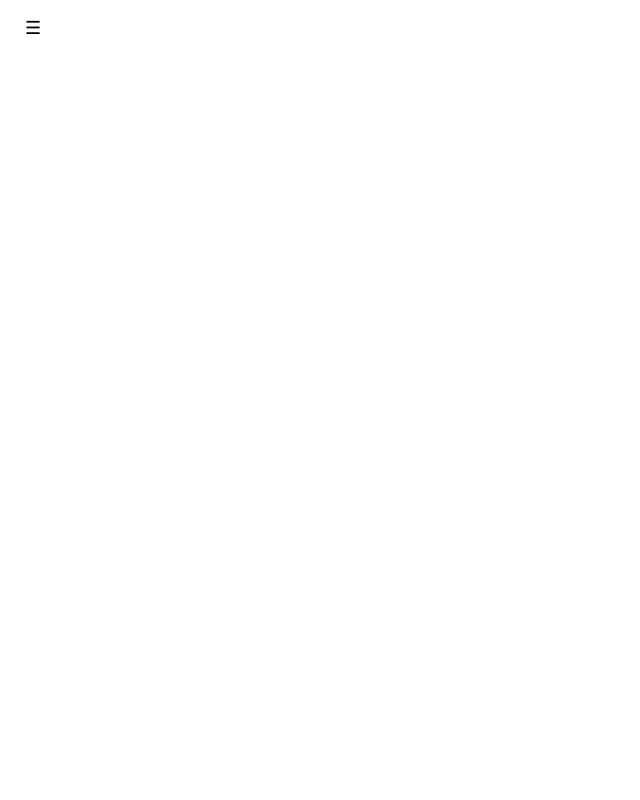
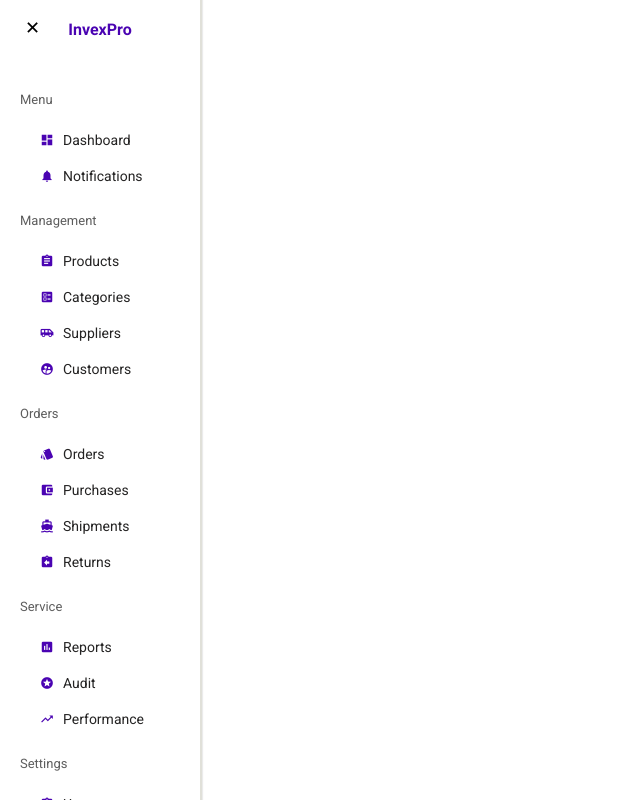
Before and after one commit to kavindunilshan/invex-pro-fo, an Angular app: page / in a window 1280 px wide. Shown: the top 800 px of the page, without its empty margins (0-640 px from the left). Built offline with nearby package versions, Linux system fonts and the light colour scheme.

Commit message:
Sidebar component done.

```diff
--- a/src/app/app.module.ts
+++ b/src/app/app.module.ts
@@ -9,6 +9,7 @@ import { HomeComponent } from './components/home/home.component';
 import { HomeBoxComponent } from './components/home/home-box/home-box.component';
 import {NgOptimizedImage} from "@angular/common";
 import { SideBarComponent } from './components/side-bar/side-bar.component';
+import {MatIconModule} from "@angular/material/icon";
 
 @NgModule({
   declarations: [
@@ -20,9 +21,10 @@ import { SideBarComponent } from './components/side-bar/side-bar.component';
     SideBarComponent
   ],
   imports: [
+    MatIconModule,
     BrowserModule,
     AppRoutingModule,
-    NgOptimizedImage
+    NgOptimizedImage,
   ],
   providers: [],
   bootstrap: [AppComponent]
--- a/src/app/components/side-bar/side-bar.component.css
+++ b/src/app/components/side-bar/side-bar.component.css
@@ -1,12 +1,11 @@
 .sidebar {
-  position: fixed;
   top: 0;
   left: 0;
   width: 200px;
-  height: 100%;
   background-color: #ffffff;
-  color: #000000;
-  border-right: 2px solid rgba(127, 127, 95, 0.29);
+  color: #242323;
+  border-right: 2px solid rgba(127, 127, 95, 0.24);
+  box-shadow: 1px 0 1px rgba(0, 0, 0, 0.08); /* Add shadow here */
   transition: transform 0.3s ease-in-out;
   transform: translateX(-100%);
 }
@@ -14,6 +13,7 @@
 .sidebar.expanded {
   transform: translateX(0);
 }
+
 
 .toggle-btn {
   position: absolute;
@@ -45,34 +45,39 @@
 }
 
 .topic-title {
-  font-size: 16px;
-  font-weight: 500;
-  color: #777777;
+  font-size: 13px;
+  font-weight: 400;
+  color: #5d5d5d;
 }
 
 .topic-items {
   list-style-type: none;
+  margin-left: 15px;
   padding: 0;
 }
 
 .topic-item {
   display: flex;
   align-items: center;
-  padding: 10px 0;
+  border-radius: 5px;
+  padding: 5px 0;
+  margin: 2px 0;
   cursor: pointer;
 }
 
 .topic-item:hover {
-  background-color: #555;
+  background-color: rgba(175, 175, 175, 0.09);
 }
 
 .item-icon {
-  width: 24px;
-  height: 24px;
-  background-color: #777;
-  margin-right: 10px;
+  display: flex;
+  justify-content: center;
+  align-items: center;
+  font-size: 14px;
+  color: #4a03b2;
+  margin-right: 4px;
 }
 
 .item-name {
-  font-size: 16px;
+  font-size: 14px;
 }
--- a/src/app/components/side-bar/side-bar.component.html
+++ b/src/app/components/side-bar/side-bar.component.html
@@ -9,11 +9,11 @@
       <h3 class="topic-title">Menu</h3>
       <ul class="topic-items">
         <li class="topic-item">
-          <i class="item-icon"></i>
+          <mat-icon class="item-icon">dashboard</mat-icon>
           <span class="item-name">Dashboard</span>
         </li>
         <li class="topic-item">
-          <i class="item-icon"></i>
+          <mat-icon class="item-icon">notifications</mat-icon>
           <span class="item-name">Notifications</span>
         </li>
       </ul>
@@ -23,19 +23,19 @@
       <h3 class="topic-title">Management</h3>
       <ul class="topic-items">
         <li class="topic-item">
-          <i class="item-icon"></i>
+          <mat-icon class="item-icon">assignment</mat-icon>
           <span class="item-name">Products</span>
         </li>
         <li class="topic-item">
-          <i class="item-icon"></i>
+          <mat-icon class="item-icon">ballot</mat-icon>
           <span class="item-name">Categories</span>
         </li>
         <li class="topic-item">
-          <i class="item-icon"></i>
+          <mat-icon class="item-icon">airport_shuttle</mat-icon>
           <span class="item-name">Suppliers</span>
         </li>
         <li class="topic-item">
-          <i class="item-icon"></i>
+          <mat-icon class="item-icon">supervised_user_circle</mat-icon>
           <span class="item-name">Customers</span>
         </li>
       </ul>
@@ -45,37 +45,37 @@
       <h3 class="topic-title">Orders</h3>
       <ul class="topic-items">
         <li class="topic-item">
-          <i class="item-icon"></i>
+          <mat-icon class="item-icon">style</mat-icon>
           <span class="item-name">Orders</span>
         </li>
         <li class="topic-item">
-          <i class="item-icon"></i>
+          <mat-icon class="item-icon">account_balance_wallet</mat-icon>
           <span class="item-name">Purchases</span>
         </li>
         <li class="topic-item">
-          <i class="item-icon"></i>
+          <mat-icon class="item-icon">directions_boat</mat-icon>
           <span class="item-name">Shipments</span>
         </li>
         <li class="topic-item">
-          <i class="item-icon"></i>
+          <mat-icon class="item-icon">assignment_return</mat-icon>
           <span class="item-name">Returns</span>
         </li>
       </ul>
     </div>
 
     <div class="sidebar-topic">
-      <h3 class="topic-title">Reports</h3>
+      <h3 class="topic-title">Service</h3>
       <ul class="topic-items">
         <li class="topic-item">
-          <i class="item-icon"></i>
-          <span class="item-name">Sales</span>
+          <mat-icon class="item-icon">assessment</mat-icon>
+          <span class="item-name">Reports</span>
         </li>
         <li class="topic-item">
-          <i class="item-icon"></i>
-          <span class="item-name">Inventory</span>
+          <mat-icon class="item-icon">stars</mat-icon>
+          <span class="item-name">Audit</span>
         </li>
         <li class="topic-item">
-          <i class="item-icon"></i>
+          <mat-icon class="item-icon">trending_up</mat-icon>
           <span class="item-name">Performance</span>
         </li>
       </ul>
@@ -85,20 +85,20 @@
       <h3 class="topic-title">Settings</h3>
       <ul class="topic-items">
         <li class="topic-item">
-          <i class="item-icon"></i>
+          <mat-icon class="item-icon">assignment_ind</mat-icon>
           <span class="item-name">Users</span>
         </li>
         <li class="topic-item">
-          <i class="item-icon"></i>
-          <span class="item-name">Roles</span>
-        </li>
-        <li class="topic-item">
-          <i class="item-icon"></i>
+          <mat-icon class="item-icon">palette</mat-icon>
           <span class="item-name">Preferences</span>
         </li>
         <li class="topic-item">
-          <i class="item-icon"></i>
+          <mat-icon class="item-icon">contact_support</mat-icon>
           <span class="item-name">Support</span>
+        </li>
+        <li class="topic-item">
+          <mat-icon class="item-icon">logout</mat-icon>
+          <span class="item-name">Logout</span>
         </li>
       </ul>
     </div>
--- a/src/app/components/side-bar/side-bar.component.ts
+++ b/src/app/components/side-bar/side-bar.component.ts
@@ -6,7 +6,7 @@ import { Component } from '@angular/core';
   styleUrl: './side-bar.component.css'
 })
 export class SideBarComponent {
-  isExpanded = false;
+  isExpanded = true;
 
   toggleSidebar() {
     this.isExpanded = !this.isExpanded;
--- a/src/index.html
+++ b/src/index.html
@@ -7,6 +7,7 @@
   <meta name="viewport" content="width=device-width, initial-scale=1">
   <link rel="icon" type="image/x-icon" href="favicon.ico">
   <link href="https://fonts.googleapis.com/css?family=Roboto:300,400,500,600,700,800,900" rel="stylesheet">
+  <link rel="stylesheet" href="https://fonts.googleapis.com/icon?family=Material+Icons">
 </head>
 <body>
   <app-root></app-root>
```
